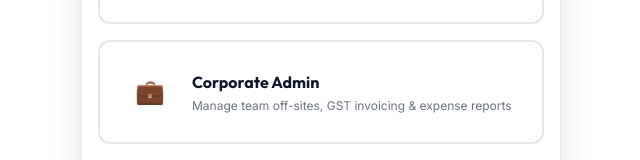
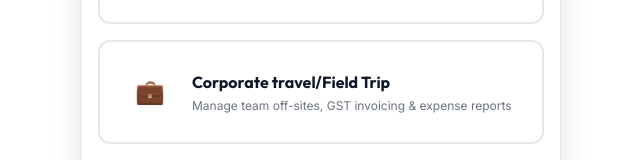
Before and after one commit to kvaibhav23/TravelApp, a React (Vite) app: page /onboarding in a window 1280 px wide. Shown: the part 426-586 px from the top of the page, without its empty margins (319-959 px from the left). Built offline with nearby package versions, Linux system fonts and the light colour scheme.

Commit message:
Group Trip Feature Update

```diff
--- a/src/pages/Onboarding.jsx
+++ b/src/pages/Onboarding.jsx
@@ -45,7 +45,7 @@ const ROLES = [
   {
     id: 'corporate',
     emoji: '💼',
-    label: 'Corporate Admin',
+    label: 'Corporate travel/Field Trip',
     description: 'Manage team off-sites, GST invoicing & expense reports',
     gradient: 'linear-gradient(135deg, #f59e0b 0%, #fbbf24 100%)',
     icon: Briefcase,
```
